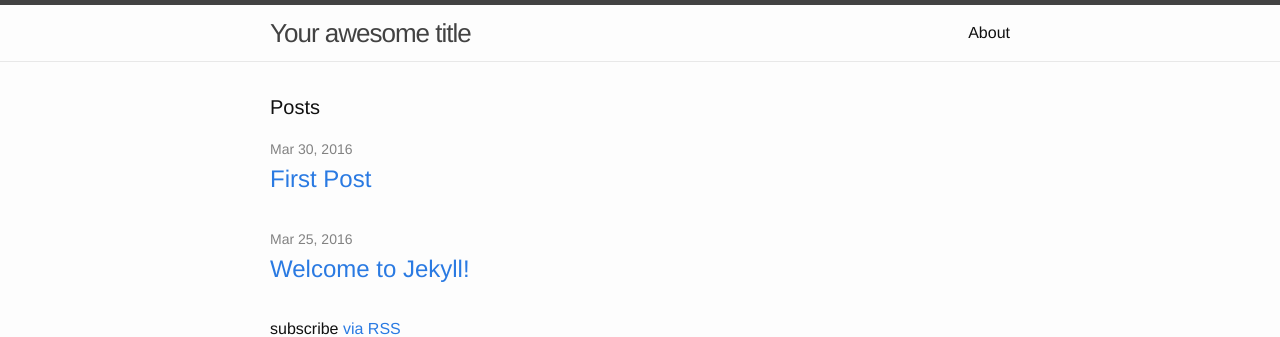
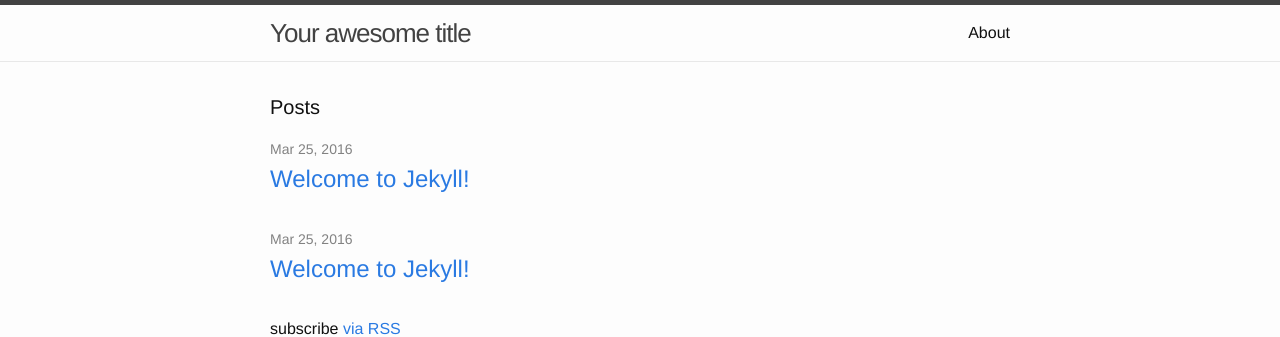
Before and after one commit to sdhhqb/sdhhqb.github.io, a Jekyll site: the page built from index.html, in a window 1280 px wide. Shown: the top 337 px of the page. Built offline with Jekyll 4.4.1, drawn with Linux system fonts in a browser that asks for light colours.

Commit message:
modify post

```diff
--- a/_posts/2016-03-30-first-post.markdown
+++ b/_posts/2016-03-30-first-post.markdown
@@ -1,3 +1,9 @@
+---
+layout: post
+title:  "Welcome to Jekyll!"
+date:   2016-03-25 17:26:45 +0800
+categories: jekyll update
+---
 #第一篇
 
 练习用markdown写东西。
```
